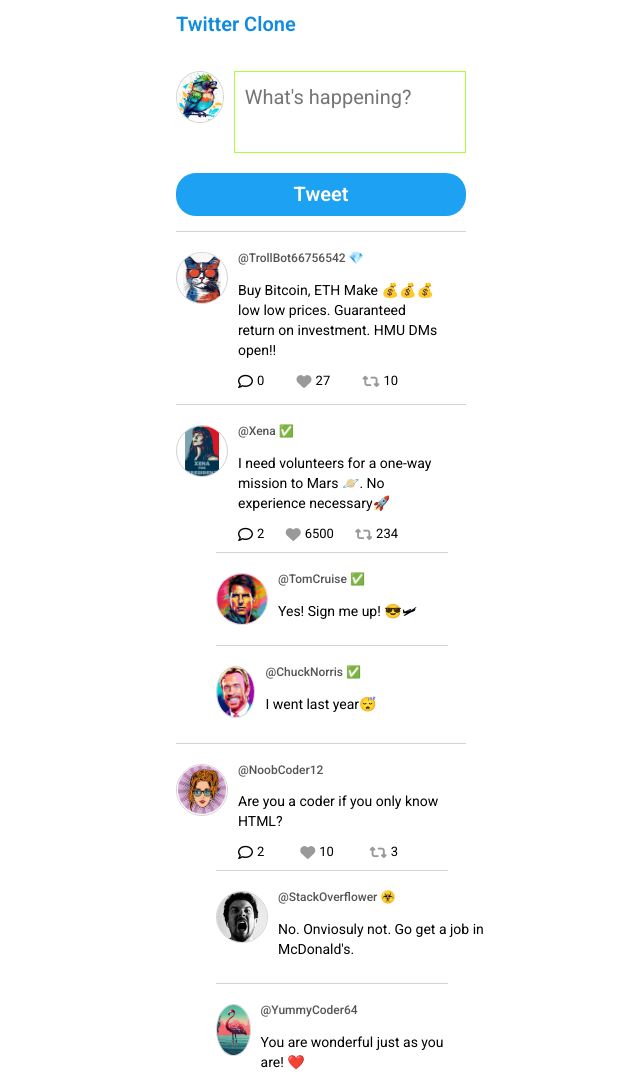
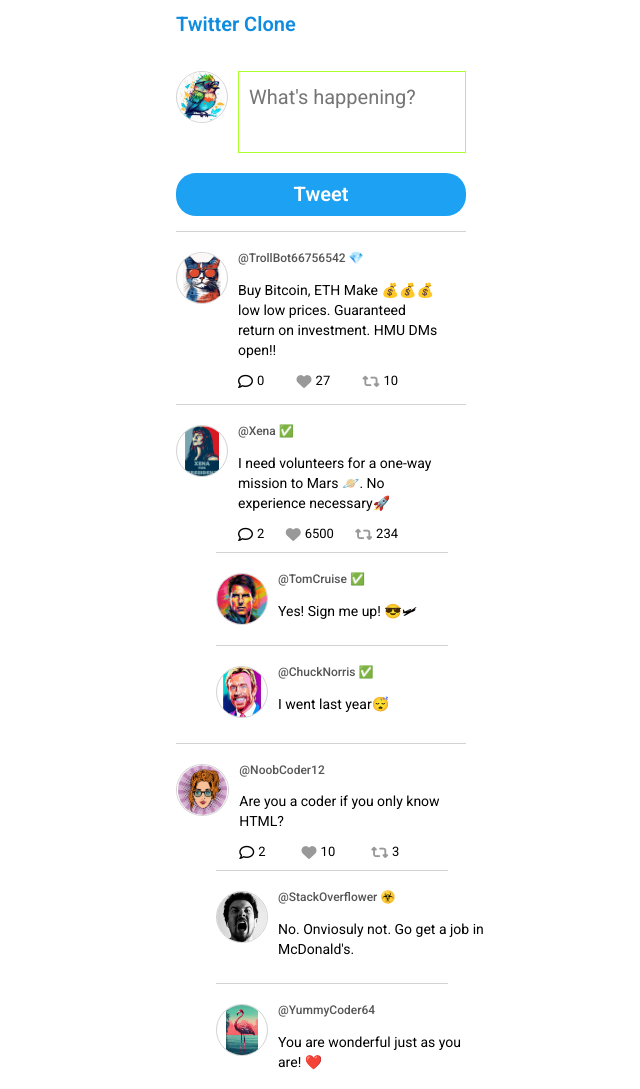
Before and after one commit to SilviaSaverino/Twitter-Clone, a plain HTML site: page index.html in a window 1280 px wide. Shown: the whole page, without its empty margins (319-959 px from the left). Drawn offline with nearby package versions, Linux system fonts and the light colour scheme.

Commit message:
edit profile pic style

```diff
--- a/style.css
+++ b/style.css
@@ -123,7 +123,7 @@ button{
 .profile-pic{
     border: 1px solid lightgray;
     border-radius: 50%;
-    width: 50px;
+    min-width: 50px;
     height: 50px;
     object-fit: contain;
 }
```
